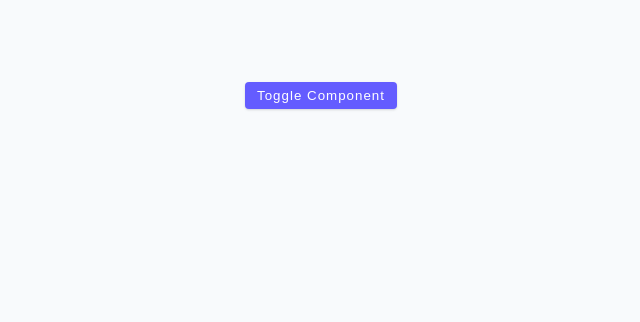
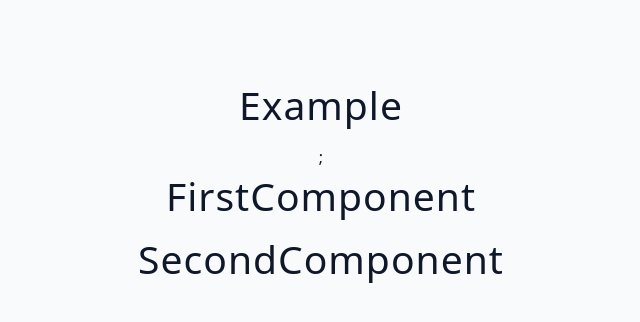
Before and after one commit to Malik001-G/Advanced-React, a React (Vite) app: page / in a window 1280 px wide. Shown: the top 322 px of the page, without its empty margins (319-959 px from the left). Built offline with nearby package versions, Linux system fonts and the light colour scheme.

Commit message:
Folder structure and Named export, group export

```diff
--- a/src/App.jsx
+++ b/src/App.jsx
@@ -1,8 +1,9 @@
-import Starter from './tutorial/02-useEffect/starter/05-cleanup-function.jsx';
+import Example from "./tutorial/04-project-structure/starter/Example";
+
 function App() {
   return (
     <div className="container">
-      <Starter />
+     <Example/>
     </div>
   );
 }
--- /dev/null
+++ b/src/tutorial/04-project-structure/starter/Example/FirstComponent.jsx
@@ -0,0 +1,6 @@
+const FirstComponent = () => {
+  return (
+    <h2>FirstComponent</h2>
+  )
+}
+export default FirstComponent
--- /dev/null
+++ b/src/tutorial/04-project-structure/starter/Example/SecondComponent.jsx
@@ -0,0 +1,4 @@
+const SecondComponent = () => {
+  return <h2>SecondComponent</h2>;
+};
+export default SecondComponent;
--- /dev/null
+++ b/src/tutorial/04-project-structure/starter/Example/index.jsx
@@ -0,0 +1,14 @@
+import FirstComponent from "./FirstComponent";
+import SecondComponent from "./SecondComponent";
+
+
+const Example = () => {
+  return (
+    <div>
+          <h2>Example</h2>;
+          <FirstComponent />
+          <SecondComponent />
+    </div>
+  );
+};
+export default Example;
--- /dev/null
+++ b/src/tutorial/04-project-structure/starter/Navbar/Navbar.jsx
@@ -0,0 +1,6 @@
+const Navbar = () => {
+  return (
+    <h2>Navbar</h2>
+  )
+}
+export default Navbar
--- /dev/null
+++ b/src/tutorial/04-project-structure/starter/Navbar/index.jsx
@@ -0,0 +1 @@
+export {default} from './Navbar'
--- /dev/null
+++ b/src/tutorial/04-project-structure/starter/Pages/About.jsx
@@ -0,0 +1,6 @@
+const About = () => {
+  return (
+    <div>About Page</div>
+  )
+}
+export default About
--- /dev/null
+++ b/src/tutorial/04-project-structure/starter/Pages/Home.jsx
@@ -0,0 +1,6 @@
+const Home = () => {
+  return (
+    <div>Home Page</div>
+  )
+}
+export default Home
--- /dev/null
+++ b/src/tutorial/04-project-structure/starter/Pages/index.jsx
@@ -0,0 +1,4 @@
+import Home from './Home';
+import About from './About';
+
+export { Home, About };
```
Also changed, not shown: src/tutorial/04-project-structure/starter/Navbar/Navbar.css (added).
